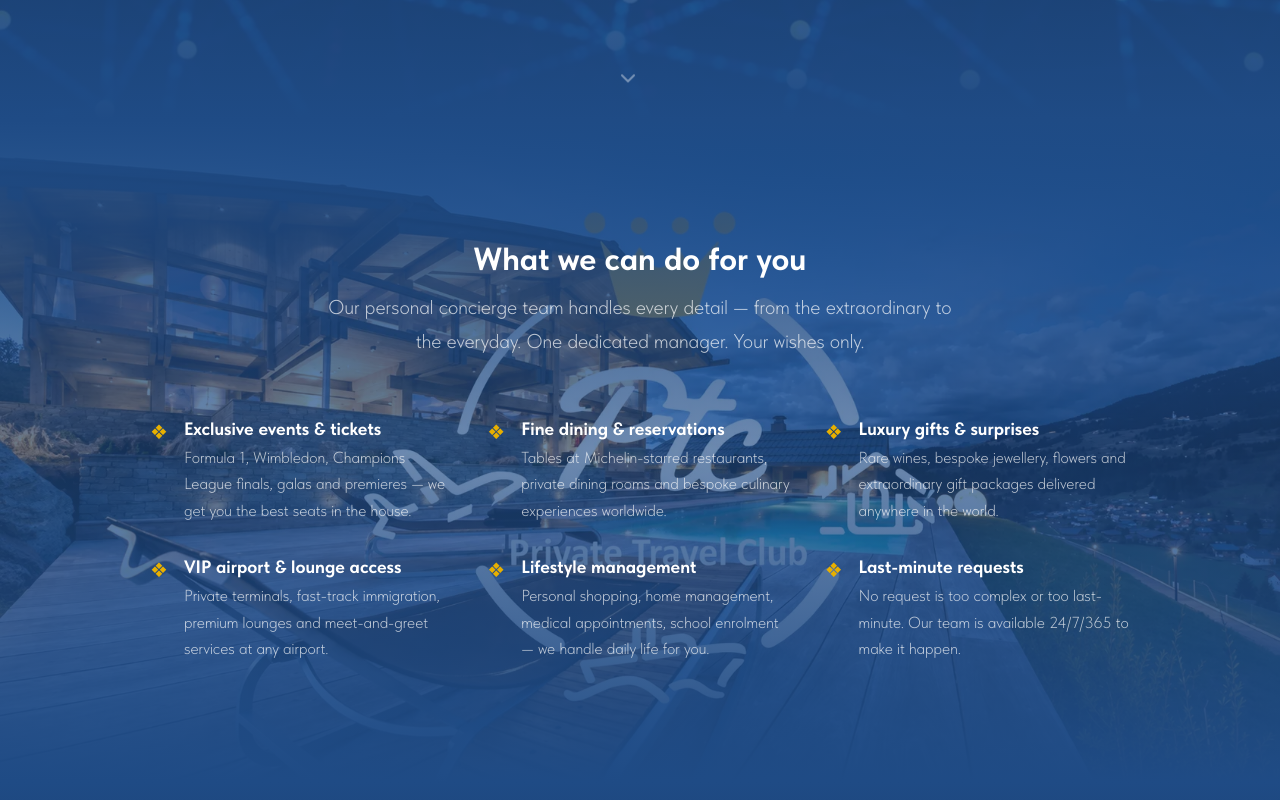
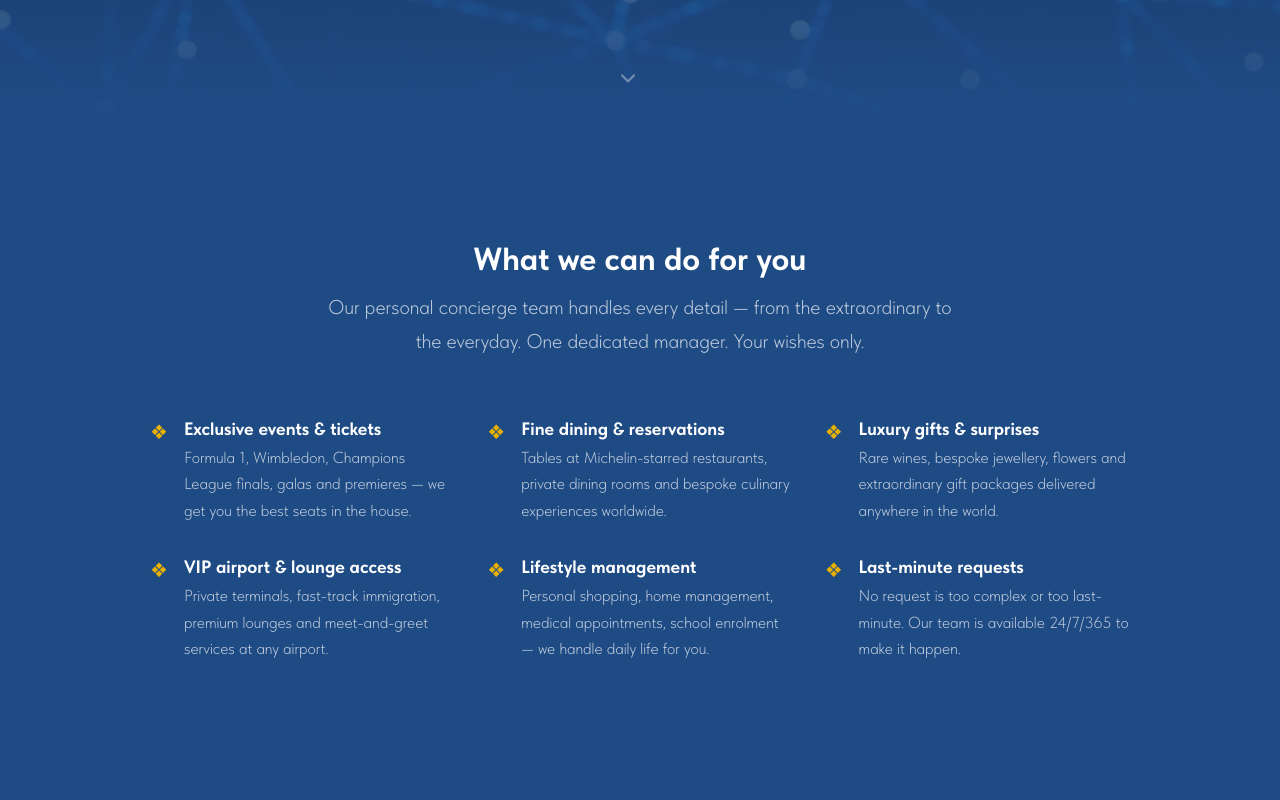
Before and after one commit to deminvv1/Private-Travel-Club, a Next.js app: page /en/concierge in a window 1280 px wide. Shown: the part 680-1480 px from the top of the page. Built offline with nearby package versions, Linux system fonts and the light colour scheme.

Commit message:
Fix: remove address prop from WhyUsSection in all sub-pages

```diff
--- a/app/[locale]/concierge/page.tsx
+++ b/app/[locale]/concierge/page.tsx
@@ -186,7 +186,7 @@ export default async function ConciergePage({
               position: "absolute",
               inset: 0,
               zIndex: 1,
-              backgroundImage: OVERLAY,
+              background: "linear-gradient(to bottom, rgba(31,75,133,1) 0%, rgba(31,75,133,1) 50%, rgba(31,75,133,1) 100%)",
             }}
           />
           <div
@@ -455,7 +455,6 @@ export default async function ConciergePage({
           col1={translations.whyus.col1}
           col2={translations.whyus.col2}
           contactsTitle={translations.whyus.contactsTitle}
-          address={translations.whyus.address}
           email={translations.whyus.email}
           phone={translations.whyus.phone}
           phoneTel={translations.whyus.phoneTel}
--- a/app/[locale]/jets/page.tsx
+++ b/app/[locale]/jets/page.tsx
@@ -111,7 +111,6 @@ export default async function JetsPage({ params }: { params: Promise<{ locale: s
           col1={translations.whyus.col1}
           col2={translations.whyus.col2}
           contactsTitle={translations.whyus.contactsTitle}
-          address={translations.whyus.address}
           email={translations.whyus.email}
           phone={translations.whyus.phone}
           phoneTel={translations.whyus.phoneTel}
--- a/app/[locale]/villas/page.tsx
+++ b/app/[locale]/villas/page.tsx
@@ -112,7 +112,6 @@ export default async function VillasPage({ params }: { params: Promise<{ locale:
                   col1={translations.whyus.col1}
                   col2={translations.whyus.col2}
                   contactsTitle={translations.whyus.contactsTitle}
-                  address={translations.whyus.address}
                   email={translations.whyus.email}
                   phone={translations.whyus.phone}
                   phoneTel={translations.whyus.phoneTel}
--- a/app/[locale]/yachts/page.tsx
+++ b/app/[locale]/yachts/page.tsx
@@ -25,7 +25,7 @@ const gallery = [
   { src: '/images/Premium-yacht.webp', alt: 'Premium-yacht deck — Private Travel Club yacht rental' },
 ]
 
-const OVERLAY = 'linear-gradient(to bottom, rgba(31,75,133,1) 0%, rgba(31,75,133,0.65) 50%, rgba(31,75,133,1) 100%)'
+const OVERLAY = 'linear-gradient(to bottom, rgba(31,75,133,1) 0%, rgba(31,75,133,0.75) 50%, rgba(31,75,133,1) 100%)'
 
 export default async function YachtsPage({ params }: { params: Promise<{ locale: string }> }) {
   const { locale } = await params
@@ -118,7 +118,6 @@ export default async function YachtsPage({ params }: { params: Promise<{ locale:
                   col1={translations.whyus.col1}
                   col2={translations.whyus.col2}
                   contactsTitle={translations.whyus.contactsTitle}
-                  address={translations.whyus.address}
                   email={translations.whyus.email}
                   phone={translations.whyus.phone}
                   phoneTel={translations.whyus.phoneTel}
```
